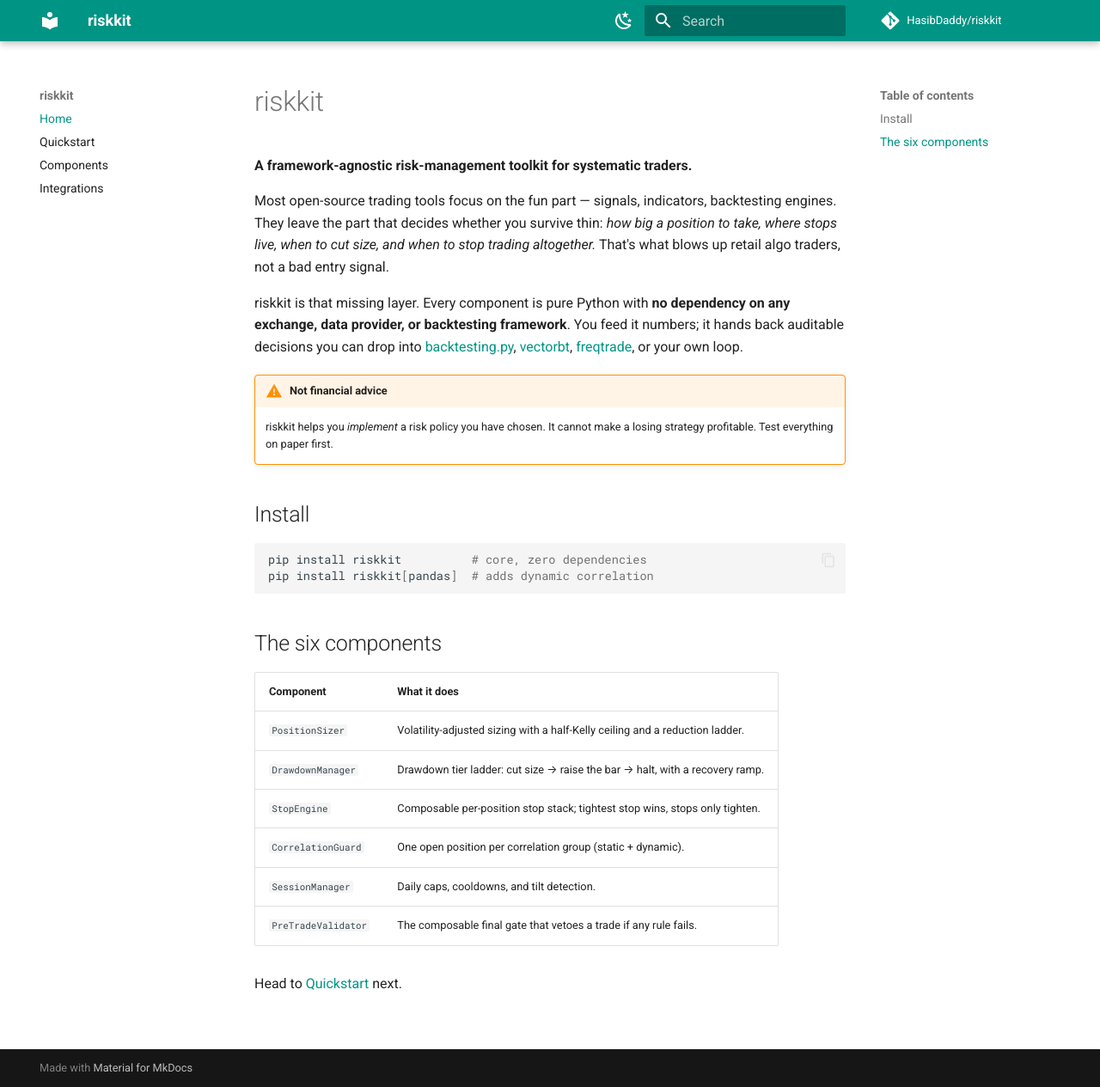
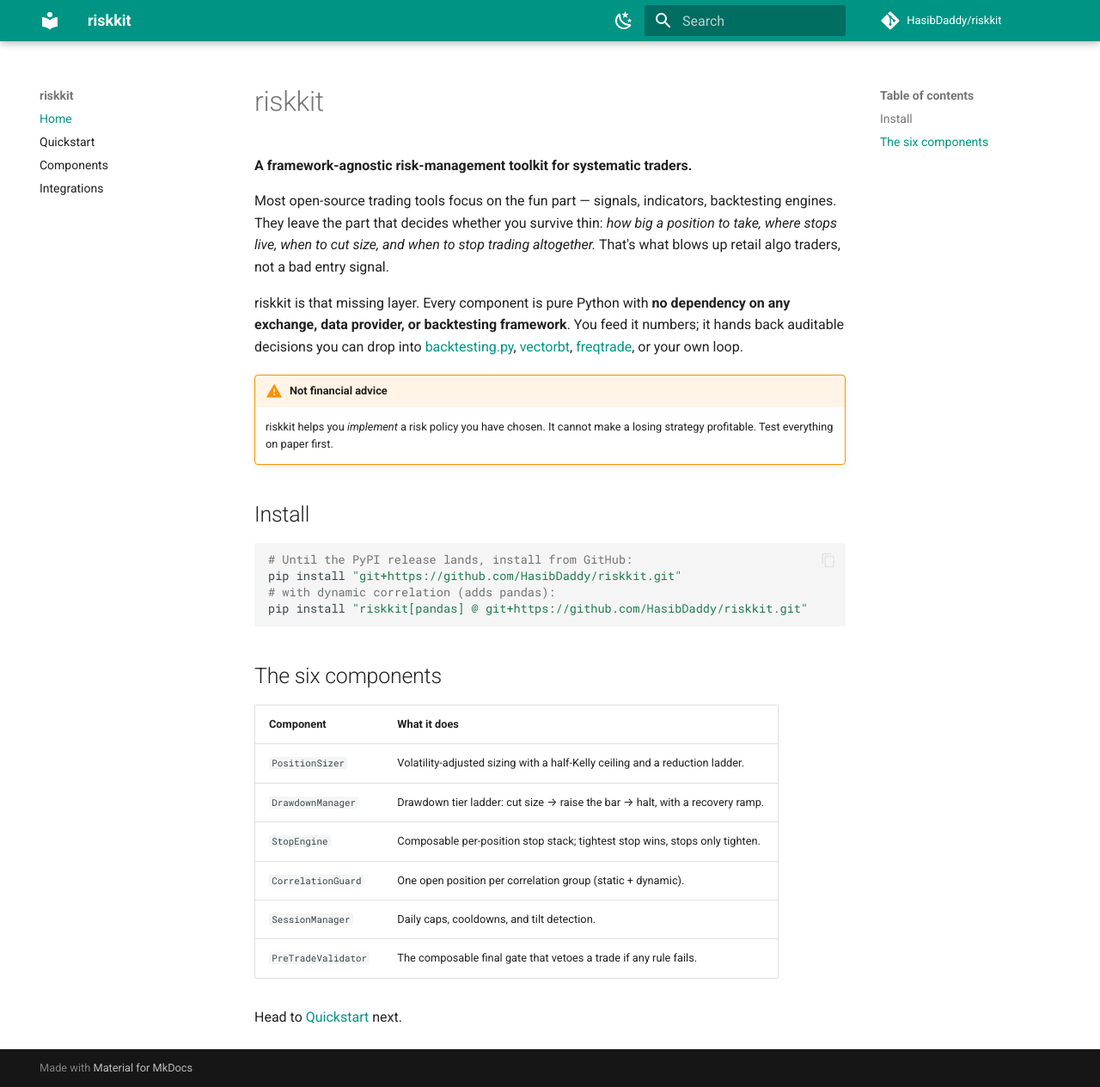
Before and after one commit to HasibDaddy/riskkit, an MkDocs documentation site: the page built from docs/index.md, in a window 1280 px wide and 1265 px high. Shown: the whole window at 86% size. Built offline with MkDocs 1.6.1 and Material for MkDocs 9.7.7, drawn with Linux system fonts in a browser that asks for light colours; comment, search, counter and statistics services are not loaded.

Commit message:
Docs: install from GitHub until PyPI release
PyPI name 'riskkit' is blocked by name-similarity protection; point install
instructions at the public repo (verified working) instead of an unpublished
PyPI package, with a note that a PyPI release is planned.

Co-Authored-By: Claude Opus 4.8 <noreply@anthropic.com>

````diff
--- a/docs/index.md
+++ b/docs/index.md
@@ -22,8 +22,10 @@ it numbers; it hands back auditable decisions you can drop into
 ## Install
 
 ```bash
-pip install riskkit          # core, zero dependencies
-pip install riskkit[pandas]  # adds dynamic correlation
+# Until the PyPI release lands, install from GitHub:
+pip install "git+https://github.com/HasibDaddy/riskkit.git"
+# with dynamic correlation (adds pandas):
+pip install "riskkit[pandas] @ git+https://github.com/HasibDaddy/riskkit.git"
 ```
 
 ## The six components
````
Also changed, not shown: README.md (+4 -3 lines), docs/components.md (+1 -1 lines).
